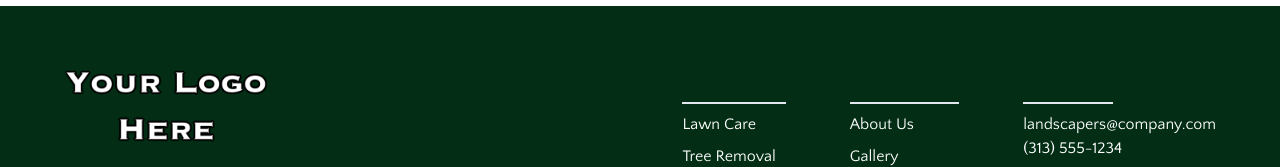
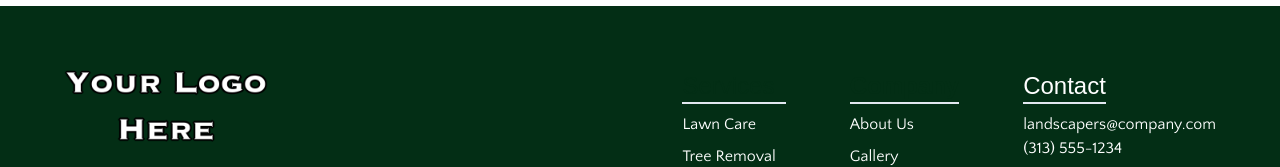
Before and after one commit to isaacsheyliger/mpa-demo, a Next.js app: page / in a window 1280 px wide. Shown: the part 2877-3044 px from the top of the page. Built offline with nearby package versions, Linux system fonts and the light colour scheme; a web font is replaced by a local one.

Commit message:
fix footer text

```diff
--- a/src/app/_components/footer.tsx
+++ b/src/app/_components/footer.tsx
@@ -65,7 +65,7 @@ export function Footer() {
 
                 <div className="flex flex-col self-start items-center md:items-start md:justify-evenly md:mb-8">
                     <div className="my-4 md:my-0">
-                        <Link href="/contact" className="group transition hover:text-secondary"><h3 className="transition text-2xl font-bold border-b-2 mb-2 group-hover:border-secondary">Contact</h3></Link>
+                        <Link href="/contact" className="group"><h3 className="transition text-2xl text-background hover:text-secondary border-b-2 mb-2">Contact</h3></Link>
                     </div>
                     <div>
                         <p>landscapers@company.com</p>
```
